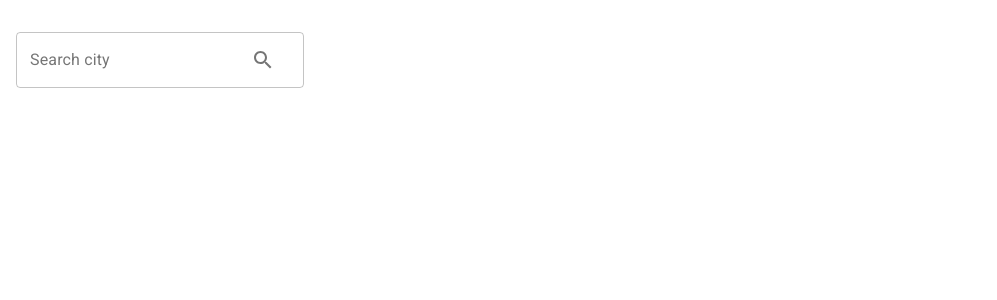
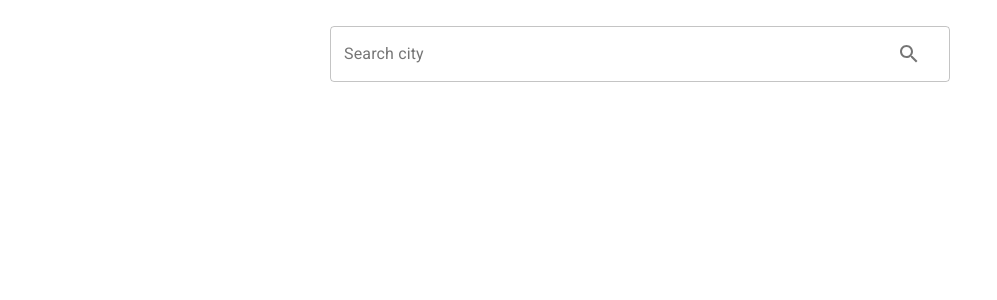
Before and after one commit to Loramisautova/weather-app, a React (Create React App) app: page / in a window 1280 px wide. Shown: the top 300 px of the page, without its empty margins (0-997 px from the left). Built offline with nearby package versions, Linux system fonts and the light colour scheme.

Commit message:
Updated layout styles.

```diff
--- a/package.json
+++ b/package.json
@@ -38,5 +38,9 @@
       "last 1 firefox version",
       "last 1 safari version"
     ]
+  },
+  "devDependencies": {
+    "css-loader": "^5.0.1",
+    "style-loader": "^2.0.0"
   }
 }
--- a/src/components/MainPage/CityPanel/index.css
+++ b/src/components/MainPage/CityPanel/index.css
@@ -1,4 +1,8 @@
-.city-title {
+.city-box {
+    background-color: grey;
     color: white;
-    background-color: grey;
+    border-radius: 10px;
+    margin: 20px;
+    max-width: 300px;
+    height: 150px;
 }
--- a/src/components/MainPage/CityPanel/index.js
+++ b/src/components/MainPage/CityPanel/index.js
@@ -7,9 +7,9 @@ export const CityPanel = (props) => {
     const { city } = props;
 
     return (
-        <Box>
-            <Typography className="city-title" component="div" variant="h2" gutterBottom>
-                <Box textAlign="center" fontWeight="fontWeightBold" m={1}>
+        <Box className="city-box" display="flex" alignItems="center" justifyContent="center">
+            <Typography component="div" variant="h6" gutterBottom>
+                <Box fontWeight="fontWeightBold" textAlign="center">
                     {city}
                 </Box>
             </Typography>
--- a/src/components/MainPage/Content/index.css
+++ b/src/components/MainPage/Content/index.css
@@ -1,5 +1,6 @@
 .content {
-    background-color: #E8E8E8;
+    border-radius: 0px 10px 10px 0px;
+    background-color: #e8e8e8;
     height: 100%;
     width: 100%;
     padding: 10px;
--- a/src/components/MainPage/ForecastCard/index.css
+++ b/src/components/MainPage/ForecastCard/index.css
@@ -1,6 +1,6 @@
 .forecast-card {
     background-color: hsl(0deg 0% 100%);
-    padding: 20px;
+    padding: 10px;
     margin: 0px 5px;
     justify-content: space-evenly;
     align-items: center;
--- /dev/null
+++ b/src/components/MainPage/SidePanel/index.css
@@ -0,0 +1,7 @@
+.side-panel-box {
+    background-color: white;
+    border-radius: 10px 0px 0px 10px;
+    padding: 10px;
+    height: 100%;
+    width: 100%;
+}
--- a/src/components/MainPage/SidePanel/index.js
+++ b/src/components/MainPage/SidePanel/index.js
@@ -1,14 +1,15 @@
 import React from 'react';
-import { Box, Grid } from "@material-ui/core";
+import { Grid } from "@material-ui/core";
 
 import { SearchBar } from '../SearchBar/index';
 import { TodayForecast } from '../TodayForecast/index';
 import { CityPanel } from '../CityPanel/index';
 
+import "./index.css";
+
 export const SidePanel = ({ onSearch, result, city, checked }) => {
     return (
-        <Box p={2}>
-            <Grid container>
+            <Grid className="side-panel-box" container>
                 <Grid item xs={12}>
                     <SearchBar onSearch={onSearch} />
                 </Grid>
@@ -25,6 +26,5 @@ export const SidePanel = ({ onSearch, result, city, checked }) => {
                     }
                 </Grid>
             </Grid>
-        </Box>
     );
 }
--- a/src/components/MainPage/TodayForecast/index.js
+++ b/src/components/MainPage/TodayForecast/index.js
@@ -21,35 +21,35 @@ export const TodayForecast = (props) => {
     }
 
     return (
-        <>
-            <Box className="today-forecast" display = "flex" flexDirection = "column">
+            <>
+            <Box className="today-forecast" display = "flex" flexDirection = "column" alignItems="center" justifyContent="center">
                 <Box item mt={2}>
                     {
                     icon &&
                     <WeatherIcon icon={icon} size={SIZES.LG} />
                     }
                 </Box>
-                <Box item mt={1}>
+                <Box item mt={2}>
                     <Typography variant="h2" display="inline" gutterBottom>
                         <Temp value={result.temp} fahreingheit={fahreingheit} />
                     </Typography>
                 </Box>
                 <Box item>
                     <Typography component="div">
-                        <Box fontWeight="fontWeightBold" m={1}>
+                        <Box fontWeight="fontWeightBold" mt={2}>
                             {resultDateStr}
                         </Box>
                     </Typography>
                 </Box>
+                </Box>
                 <Divider variant="middle" />
-                <Box item>
+                <Box display = "flex" alignItems="center" justifyContent="center" item>
                     <Typography component="div" className="description-title">
-                        <Box fontWeight="fontWeightMedium" m={1}>
+                        <Box fontWeight="fontWeightMedium" m={2}>
                             {weatherDescription}
                         </Box>
                     </Typography>
                 </Box>
-            </Box>
-        </>
+            </>
     );
 }
--- a/src/components/MainPage/UnitSwitcher/index.js
+++ b/src/components/MainPage/UnitSwitcher/index.js
@@ -1,15 +1,21 @@
 import React from 'react';
-import { Switch, Box } from "@material-ui/core";
+import { Typography, Grid, Switch, Box } from "@material-ui/core";
 
 export const UnitSwitcher = ({onChange, fahreingheit}) => {
     return (
-        <Box display = "flex" flexDirection = "row" justifyContent="flex-end" pr={5}>
+        <Box display = "flex" justifyContent="flex-end" pr={2}>
+            <Typography component="div">
+                <Grid component="label" container alignItems="center" spacing={1}>
+                    <Grid item>℃</Grid>
                         <Switch
                             checked={fahreingheit}
                             onChange={onChange}
                             color="primary"
                             inputProps={{ 'aria-label': 'primary checkbox' }}
                         />
+                    <Grid item>℉</Grid>
+                </Grid>
+        </Typography>
         </Box>
     );
 }
--- a/src/components/MainPage/index.css
+++ b/src/components/MainPage/index.css
@@ -1,3 +1,10 @@
+
 .main-page {
     height: 100vh;
+    background-color: white;
 }
+
+.main-page_result {
+    padding: 40px;
+    background-color: #cdcfd0;
+}
--- a/src/components/MainPage/index.js
+++ b/src/components/MainPage/index.js
@@ -62,10 +62,11 @@ export class MainPage extends React.PureComponent {
 
     render() {
       const { result, city, error, fahreingheit } = this.state;
+      const cls = `main-page ${city ? 'main-page_result' : ''}`;
 
         return (
-          <Grid container>
-            <Grid className="main-page" item xs={3}>
+          <Grid className={cls} justify="center" container>
+              <Grid item xs={Boolean(city) ? 3 : 6}>
                   <SidePanel
                     result={result}
                     city={city}
@@ -74,6 +75,8 @@ export class MainPage extends React.PureComponent {
                     // isSubmitted={isSubmitted}
                   />
                 </Grid>
+                {
+                  city &&
                     <Grid item xs={9}>
                     <Content
                       forecast={result}
@@ -81,6 +84,7 @@ export class MainPage extends React.PureComponent {
                       onChange={this.handleChange}
                     />
                   </Grid>
+                }
                 {/* {
                   result &&
                   <WeatherForecat result={result ? result.daily : undefined} />
```
Also changed, not shown: 1 other file (tests, documents, lock files or other folders). Lines whose indentation alone changed are shown as unchanged.
